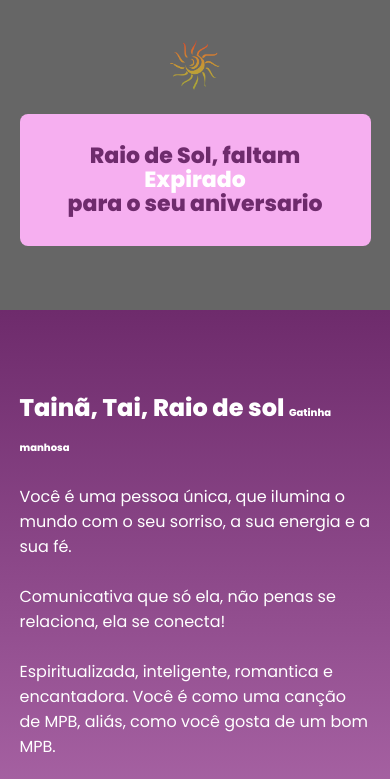
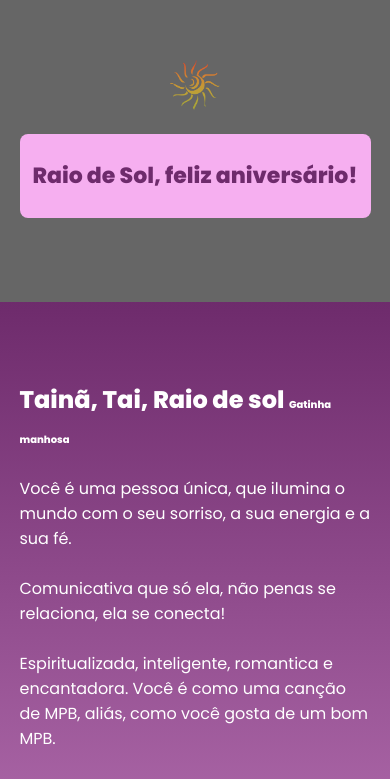
Before and after one commit to fabyalbuquerque/evento_aniversario_taina, a website built with Parcel: page src/index.html in a window 390 px wide. Shown: the top 779 px of the page. Built offline with nearby package versions, Linux system fonts and the light colour scheme; files whose address does not match are found by name.

Commit message:
trocando a mensagem para chegada do evento

```diff
--- a/src/index.html
+++ b/src/index.html
@@ -14,7 +14,7 @@
     <header class="hero">
         <div class="container">
             <img class="hero__logo" src="./images/sun-149734_1280.png" alt="Bolo com velas">
-            <p class="hero__text">
+            <p class="hero__text" id="mensagem">
                 Raio de Sol, faltam <br> <span id="contador"></span> <br> para o seu aniversario
             </p>
         </div>
--- a/src/scripts/main.js
+++ b/src/scripts/main.js
@@ -26,6 +26,6 @@ const contaAsHoras = setInterval(function() {
 
     if (distanciaAteOEvento < 0) {
         clearInterval(contaAsHoras);
-        document.getElementById('contador').innerHTML = "Expirado"
+        document.getElementById('mensagem').innerHTML = "Raio de Sol, feliz aniversário!"
     }
 }, 1000);
--- a/src/styles/_hero.scss
+++ b/src/styles/_hero.scss
@@ -44,7 +44,7 @@
     }
 
     @media (max-width: 640px) {
-        padding: 40px 0;
+        padding: 60px 0;
 
         &__logo {
             height: 50px;
--- a/src/styles/_mensagem.scss
+++ b/src/styles/_mensagem.scss
@@ -35,6 +35,7 @@
     @media (max-width: 640px) {
         .container {
             display: block;
+            width: 100%;
         }
 
         &__imagem {
@@ -44,6 +45,7 @@
         &__detalhe {
             margin-right: 0;
             margin-bottom: 20px;
+            width: 100%;
         }
     }
 }
```
